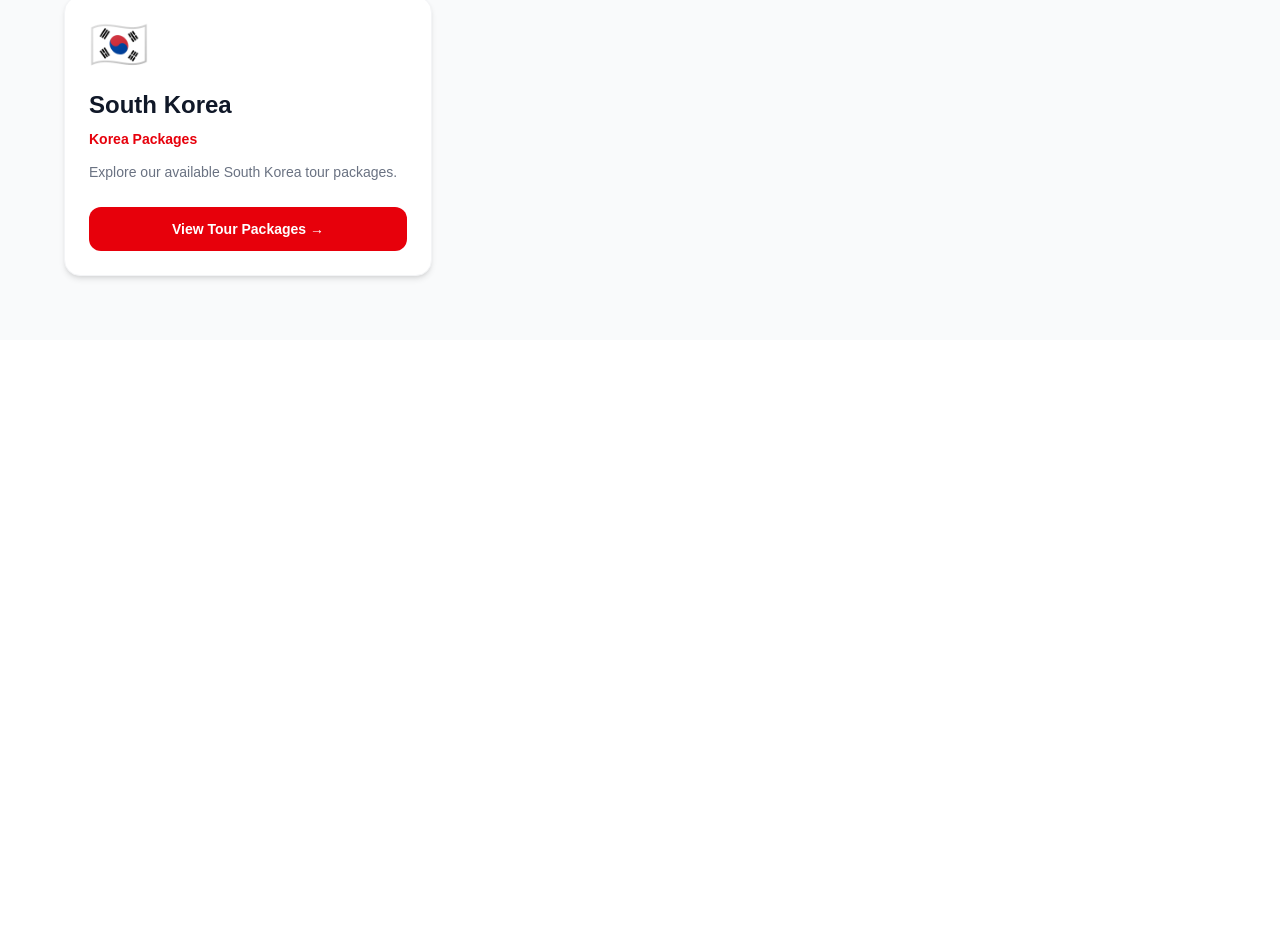
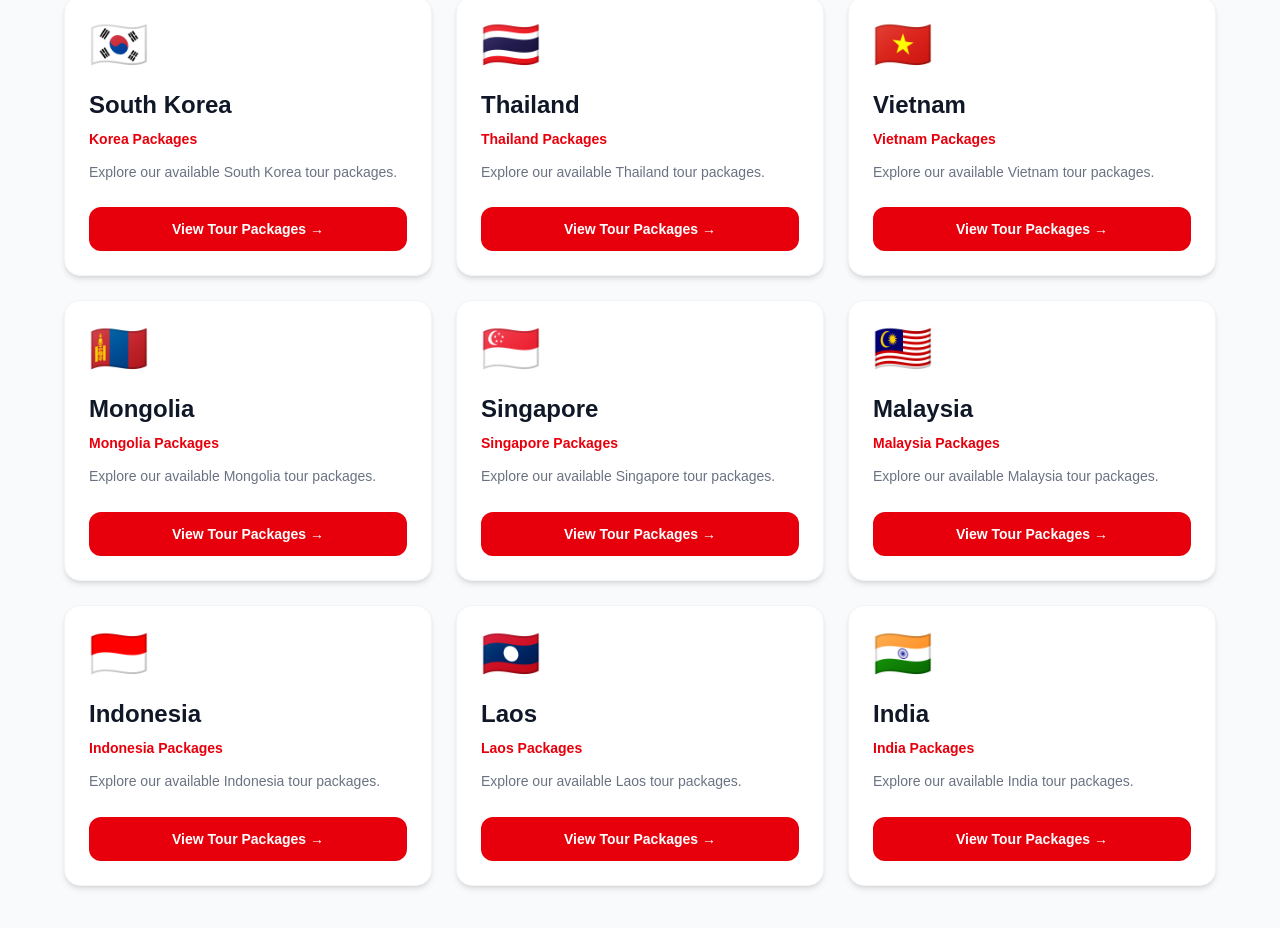
Before and after one commit to chingutravelandtours/chingu-website, a Next.js app: page / in a window 1280 px wide. Shown: the part 1920-2848 px from the top of the page. Before the commit the page ends 2260 px from the top, so only its background shows below. Built offline with nearby package versions, Linux system fonts and the light colour scheme.

Commit message:
Update TourPackages.tsx

```diff
--- a/components/TourPackages.tsx
+++ b/components/TourPackages.tsx
@@ -33,6 +33,62 @@ const destinations = [
   description: "Explore our available South Korea tour packages.",
   icon: "🇰🇷",
   href: "/korea-tours",
+},
+{
+  title: "Thailand",
+  subtitle: "Thailand Packages",
+  description: "Explore our available Thailand tour packages.",
+  icon: "🇹🇭",
+  href: "/thailand-tours",
+},
+{
+  title: "Vietnam",
+  subtitle: "Vietnam Packages",
+  description: "Explore our available Vietnam tour packages.",
+  icon: "🇻🇳",
+  href: "/vietnam-tours",
+},
+{
+  title: "Mongolia",
+  subtitle: "Mongolia Packages",
+  description: "Explore our available Mongolia tour packages.",
+  icon: "🇲🇳",
+  href: "/mongolia-tours",
+},
+{
+  title: "Singapore",
+  subtitle: "Singapore Packages",
+  description: "Explore our available Singapore tour packages.",
+  icon: "🇸🇬",
+  href: "/singapore-tours",
+},
+{
+  title: "Malaysia",
+  subtitle: "Malaysia Packages",
+  description: "Explore our available Malaysia tour packages.",
+  icon: "🇲🇾",
+  href: "/malaysia-tours",
+},
+{
+  title: "Indonesia",
+  subtitle: "Indonesia Packages",
+  description: "Explore our available Indonesia tour packages.",
+  icon: "🇮🇩",
+  href: "/indonesia-tours",
+},
+{
+  title: "Laos",
+  subtitle: "Laos Packages",
+  description: "Explore our available Laos tour packages.",
+  icon: "🇱🇦",
+  href: "/laos-tours",
+},
+{
+  title: "India",
+  subtitle: "India Packages",
+  description: "Explore our available India tour packages.",
+  icon: "🇮🇳",
+  href: "/india-tours",
 },
 ];
 
```
